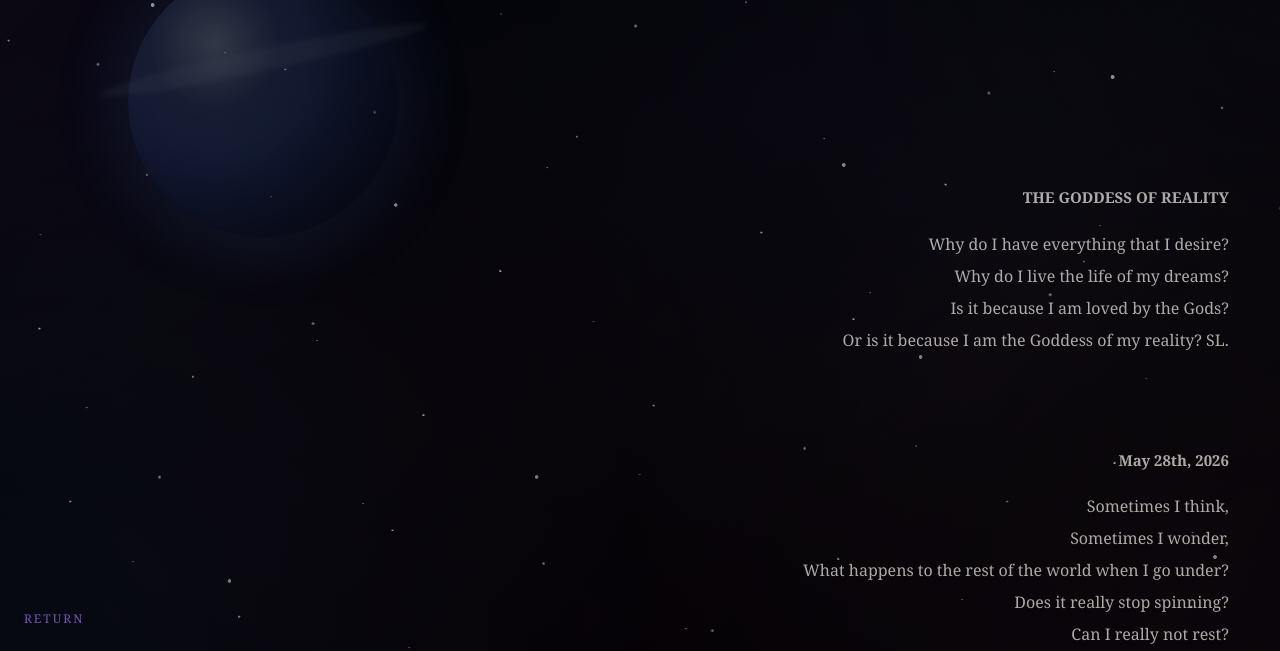
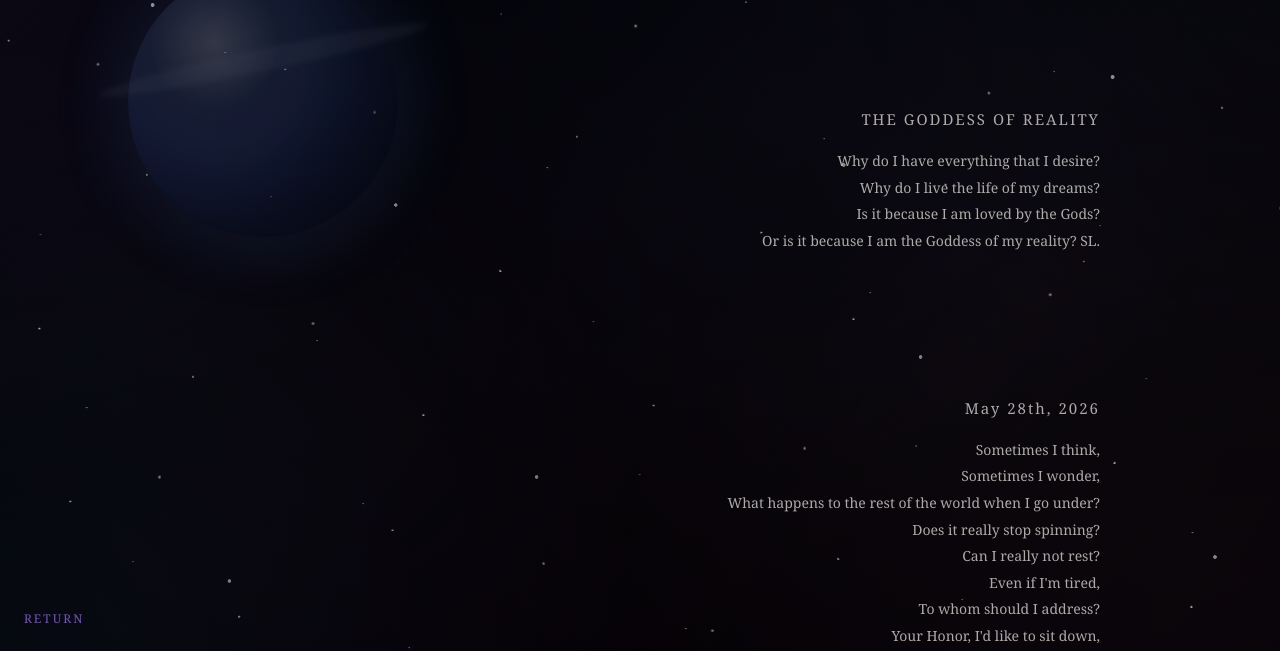
Before and after one commit to spiritofsidona/sidona-spirit, a plain HTML site: page void.html in a window 1280 px wide. Shown: the part 145-796 px from the top of the page. Drawn offline with Linux system fonts and the light colour scheme.

Commit message:
void.html

```diff
--- a/void.html
+++ b/void.html
@@ -236,9 +236,14 @@ text-shadow:0 0 22px rgba(255,255,255,.25);
 }
 
 .poem{
-width:92%;
-max-width:none;
-margin:90px auto;
+width:420px;
+
+margin-left:auto;
+margin-right:180px;
+
+margin-top:5px;
+margin-bottom:140px;
+
 text-align:right;
 
 opacity:.75;
@@ -249,14 +254,16 @@ z-index:3;
 
 .poem h2{
 font-size:15px;
+font-weight:normal;
+letter-spacing:2px;
 text-align:right;
 }
 
 .poem p{
-font-size:16px;
-line-height:2;
+font-size:14px;
 text-align:right;
 }
+
 
 .back{
 position:fixed;
```
